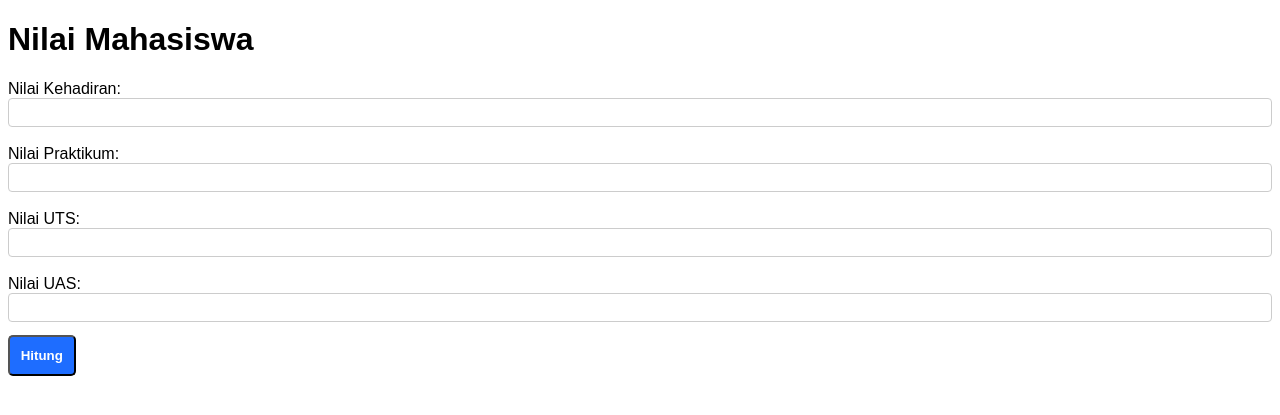
After one commit to RevinSitorus/PHP, a PHP site: page /nilai.php in a window 1280 px wide. The commit adds this page. Shown: the top 415 px of the page. Run offline with PHP 8.4, Linux system fonts and the light colour scheme.

Commit message:
new file:   .gitignore 	renamed:    index.php -> nilai.php 	modified:   style.css 	modified:   .gitignore 	modified:   nilai.php

```diff
--- /dev/null
+++ b/nilai.php
@@ -0,0 +1,68 @@
+<!DOCTYPE html>
+<html lang="en">
+<head>
+    <meta charset="UTF-8">
+    <meta name="viewport" content="width=device-width, initial-scale=1.0">
+    <title>example</title>
+    <link rel="stylesheet" href="style.css">
+</head>
+<body>
+    <h1>Nilai Mahasiswa</h1>
+    <form action="" method="POST">
+        <label for="hadir">Nilai Kehadiran:</label><br>
+        <input type="text" id="hadir" name="hadir"><br>
+        <br>
+        <label for="Praktikum">Nilai Praktikum:</label><br>
+        <input type="text" id="Praktikum" name="Praktikum"><br>
+        <br>
+        <label for="uts">Nilai UTS:</label><br>
+        <input type="text" id="uts" name="uts"><br>
+        <br>
+        <label for="uas">Nilai UAS:</label><br>
+        <input type="text" id="uas" name="uas"><br>
+
+        <button type="submit">Hitung</button>
+    </form>
+
+    <?php
+
+ if ($_SERVER["REQUEST_METHOD"] == "POST"):
+    $nilai = $_POST['hadir'] * (10/100);
+    $praktikum = $_POST['Praktikum'] * (40/100);
+    $uts = $_POST['uts'] * (25/100);
+    $uas = $_POST['uas'] * (25/100);
+
+    $total = $nilai + $praktikum + $uts + $uas;
+
+
+    if ($total >= 85) {
+        $huruf = 'A';
+    } elseif ($total >= 80) {
+        $huruf = 'A-';
+    } elseif ($total >= 75) {
+        $huruf = 'B+';
+    } elseif ($total >= 70) {
+        $huruf = 'B';
+    } elseif ($total >= 65) {
+        $huruf = 'B-';
+    } elseif ($total >= 60) {
+        $huruf = 'C+';
+    } elseif ($total >= 55) {
+        $huruf = 'C';
+    } elseif ($total >= 50) {
+        $huruf = 'C-';
+    } elseif ($total >= 45) {
+        $huruf = 'D+';
+    } elseif ($total >= 40) {
+        $huruf = 'D';
+    } else {
+        $huruf = 'E';
+    };
+
+    if ($huruf) {
+    echo "<h2>Nilai Akhir: {$total} | Nilai Huruf: {$huruf}</h2>";}
+endif;
+
+?>
+</body>
+</html>
--- a/style.css
+++ b/style.css
@@ -1,5 +1,30 @@
+body{
+    font-family: Arial, Helvetica, sans-serif;
+}
+
 h2{
     background-color: rgb(172, 231, 172);
     color: rgb(0, 85, 0);
-    padding: 1em;
+    margin: 0;
+    padding: 8px;
+    border-radius: 4px;
+    box-sizing: border-box;
 }
+
+input[type="text"]{
+    width: 100%;
+    padding: 6px;
+    border: 1px solid #ccc;
+    border-radius: 4px;
+    box-sizing: border-box;
+}
+
+
+button{
+    border-radius: 5px;
+    font-weight: bold;
+    margin-top: 1em;
+    color: white;
+    padding: 0.8em;
+    background-color: rgb(30, 109, 255);
+}
```
Also changed, not shown: index.php (deleted, +0 -68 lines), 1 other file.
